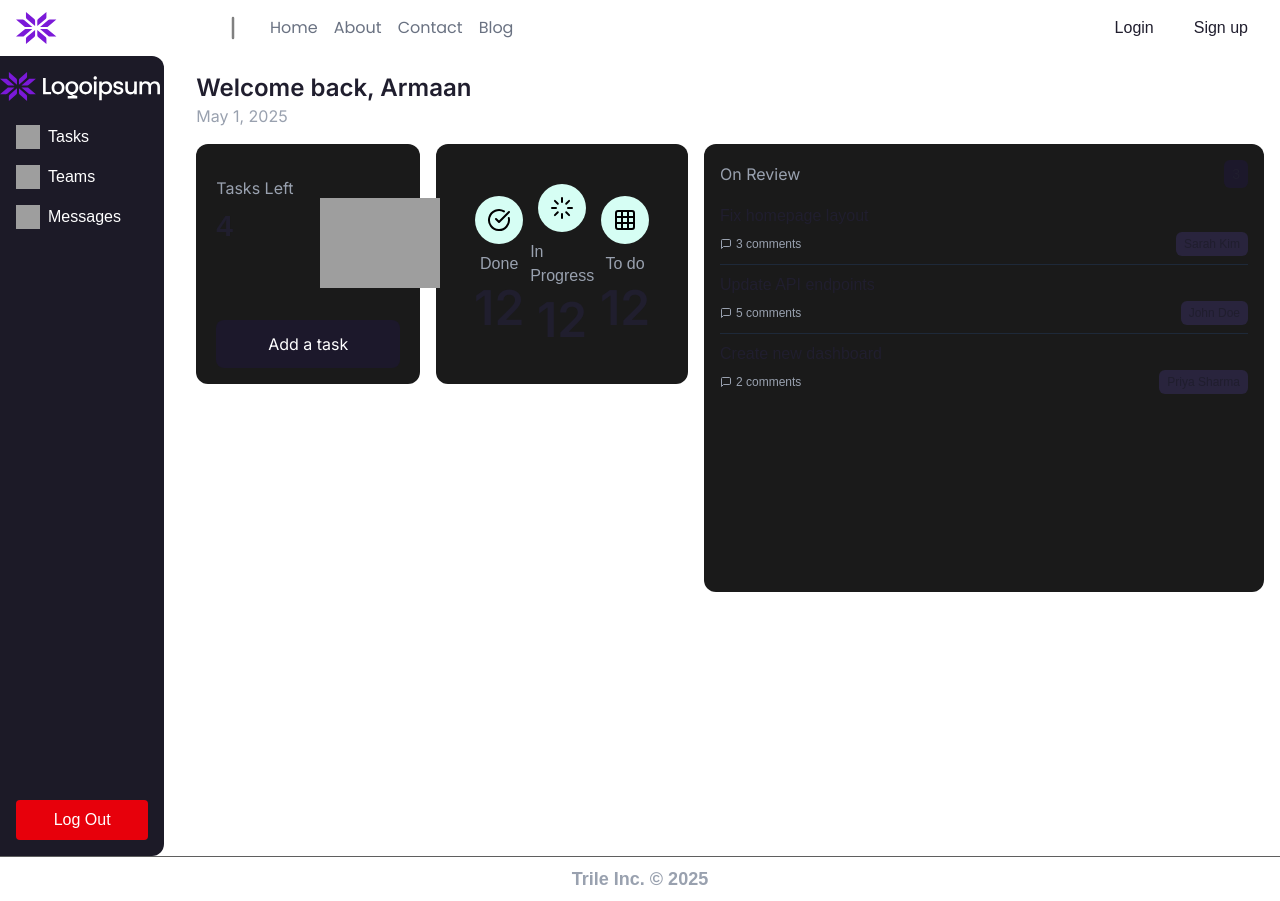
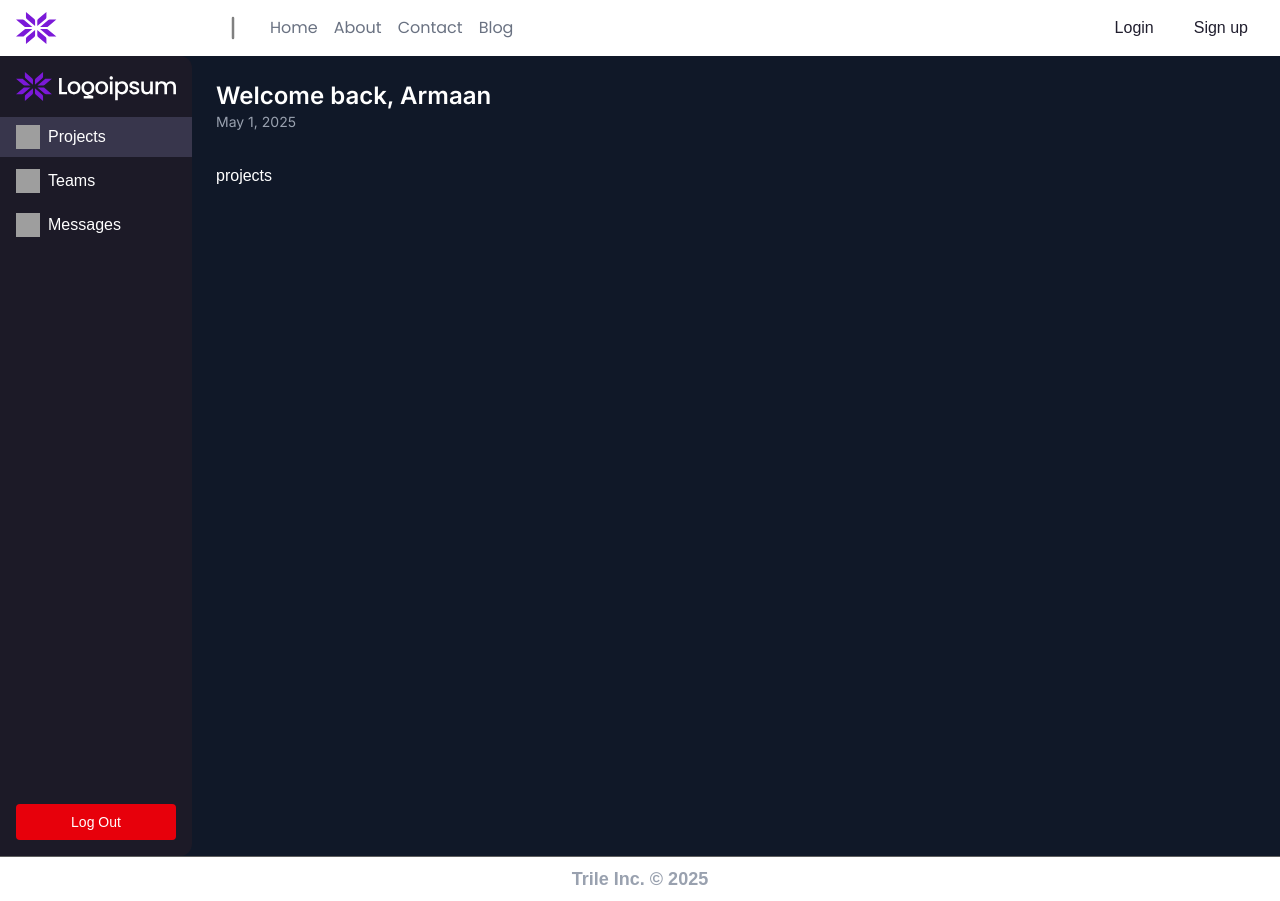
Before and after one commit to 0Armaan025/trile, a Next.js app: page /dashboard in a window 1280 px wide. Built offline with nearby package versions, Linux system fonts and the light colour scheme; grey boxes are pictures that could not be loaded.

Commit message:
something

```diff
--- a/src/app/(dashboard)/dashboard/left-side-bar.tsx
+++ b/src/app/(dashboard)/dashboard/left-side-bar.tsx
@@ -1,19 +1,17 @@
 import Image from "next/image";
 import localFont from 'next/font/local';
-
+import { useState } from "react";
 
 const gramatikaFont = localFont({ src: './gramatika.ttf' });
 
-
 interface SideBarItemProps {
-    logo: string;
-    title: string;
+    onChangeItem: (item: string) => void;
 }
 
 const SideBarItems = [
     {
         logo: "https://cdn-icons-png.flaticon.com/128/1632/1632670.png",
-        title: "Tasks"
+        title: "Projects"
     },
     {
         title: "Teams",
@@ -25,33 +23,59 @@ const SideBarItems = [
     },
 ];
 
-export const LeftSideBar = () => {
+export const LeftSideBar = ({ onChangeItem }: SideBarItemProps) => {
+    const [selectedItem, changeSelectedItem] = useState('Projects');
+
+    const handleItemChange = (item: string) => {
+        changeSelectedItem(item);
+        onChangeItem(item);
+    };
+
     return (
-        <div className="leftSideBar min-h-screen bg-[#1c1a27] w-48 rounded-r-xl flex flex-col">
-            <Image src="/logo.svg" alt="logo" height={160} width={160} className="mt-4" />
-            <SideBarItemsRender />
-            <div className="mt-auto mb-4 px-4">
-                <button className="w-full py-2 cursor-pointer bg-red-600 text-white rounded hover:bg-red-700 transition-all">
-                    Log Out
+        <div className="leftSideBar min-h-screen bg-[#1c1a27] w-16 md:w-48 rounded-r-xl flex flex-col transition-all duration-300">
+            <div className="flex justify-center md:justify-start">
+                <Image src="/logo.svg" alt="logo" height={160} width={160} className="mt-4 mx-auto md:mx-4" />
+            </div>
+            <SideBarItemsRender
+                selectedItem={selectedItem}
+                onChangeItemHere={handleItemChange}
+            />
+            <div className="mt-auto mb-4 px-2 md:px-4">
+                <button className="w-full py-2 bg-red-600 text-white rounded hover:bg-red-700 transition-all text-xs md:text-sm">
+                    <span className="hidden md:inline">Log Out</span>
+                    <span className="md:hidden">🚪</span>
                 </button>
             </div>
         </div>
     );
-}
+};
 
+const SideBarItemsRender = ({
+    selectedItem,
+    onChangeItemHere
+}: {
+    selectedItem: string;
+    onChangeItemHere: (item: string) => void;
+}) => {
+    return (
+        <div className="sidebar-item flex flex-col justify-between mt-4 space-y-1">
+            {SideBarItems.map((item, index) => {
+                const isSelected = selectedItem === item.title;
 
-const SideBarItemsRender = () => {
-    return (
-        <div className="sidebar-item flex flex-col justify-between mt-4">
-            {SideBarItems.map((item, index) => {
                 return (
-                    <div key={index} className="flex items-center space-x-2 px-4 py-2 hover:bg-[#38364c] cursor-pointer transition-all">
-                        <Image src={item.logo} alt={item.title} className="h-6 w-6" height={40} width={40} />
-                        <span className={`text-white ${gramatikaFont.className}`}>{item.title}</span>
+                    <div
+                        key={index}
+                        className={`flex items-center space-x-2 px-2 md:px-4 py-2 cursor-pointer transition-all
+                        ${isSelected ? "bg-[#38364c]" : "hover:bg-[#38364c]"}`}
+                        onClick={() => onChangeItemHere(item.title)}
+                    >
+                        <Image src={item.logo} alt={item.title} className="h-6 w-6" height={24} width={24} />
+                        <span className={`text-white hidden md:inline text-sm md:text-base ${gramatikaFont.className}`}>
+                            {item.title}
+                        </span>
                     </div>
                 );
             })}
-
         </div>
     );
-}
+};
--- a/src/app/(dashboard)/dashboard/page.tsx
+++ b/src/app/(dashboard)/dashboard/page.tsx
@@ -1,28 +1,50 @@
+"use client";
 import { Inter } from "next/font/google";
 import { LeftSideBar } from "./left-side-bar";
-import { TasksRow } from "./tasks-row";
+import { useState } from "react";
+
 
 const interFont = Inter({
     subsets: ["latin"],
 });
 
+
+
 const DashboardPage = () => {
+
+
+    const [selectedItem, setSelectedItem] = useState("Projects");
+
+    const onItemChange = (item: string) => {
+        setSelectedItem(item);
+    }
+
+
     return (
-        <div className="dashboardPage flex flex-col md:flex-row  min-h-screen">
-            <LeftSideBar />
-            <div className="content w-full px-4 md:ml-4 flex flex-col">
-                <div className="flex flex-row justify-between items-center">
+        <div className="flex flex-row md:flex-row min-h-screen bg-gray-900 text-white">
+            <LeftSideBar onChangeItem={onItemChange} />
+            <div className="w-full flex-1 p-3 md:p-6 overflow-hidden">
+                <div className="flex flex-col md:flex-row justify-between items-start md:items-center mb-4 md:mb-8">
                     <div className="flex flex-col justify-start items-start">
-                        <h4 className={`font-semibold text-2xl mt-4 ${interFont.className}`}>Welcome back, Armaan</h4>
-                        <h5 className={`text-gray-400 ${interFont.className}`}>May 1, 2025</h5>
+                        <h4 className={`font-semibold text-xl md:text-2xl ${interFont.className}`}>
+                            Welcome back, Armaan
+                        </h4>
+                        <h5 className={`text-gray-400 text-sm ${interFont.className}`}>
+                            May 1, 2025
+                        </h5>
                     </div>
+
                 </div>
-                <div className="flex flex-col w-full justify-center items-center">
-                    <TasksRow />
+                <div className="w-full">
+                    {selectedItem == "Projects" && (
+                        <>
+                            projects
+                        </>
+                    )}
                 </div>
             </div>
         </div>
     );
-}
+};
 
 export default DashboardPage;
--- a/src/app/(dashboard)/dashboard/tasks-row.tsx
+++ /dev/null
@@ -1,119 +0,0 @@
-import { Loader, CheckCircle, Grid, MessageSquare } from "lucide-react";
-import { Inter } from "next/font/google";
-import Image from "next/image";
-
-const interFont = Inter({
-    subsets: ["latin"],
-});
-
-export const TasksRow = () => {
-    return (
-        <div className="tasks-row flex flex-col md:flex-row justify-start mt-4 items-start w-full gap-4">
-            {/* Tasks Left */}
-            <TasksLeft />
-
-            {/* Tasks Report */}
-            <TasksReport />
-
-            {/* On Review Tasks */}
-            <OnReviewTasks />
-        </div>
-    );
-}
-
-const TasksLeft = () => {
-    return (
-        <div className="bg-[#1a1a1a] w-full md:w-56 h-60 px-1 py-4 flex flex-col justify-start items-start rounded-xl">
-            <h4 className={`ml-4 mt-4 ${interFont.className} text-gray-400`}>Tasks Left</h4>
-            <h2 className="ml-4 text-3xl mt-2 font-semibold">4</h2>
-            <div className="relative w-full h-16">
-                <Image src="https://cdn-icons-png.flaticon.com/256/6857/6857494.png" alt="tasks" height={120} width={120} className="absolute left-30 bottom-4 z-9" />
-            </div>
-            <div className="flex flex-row justify-center items-center mt-4 w-full">
-                <button className={`mx-4 bg-[#1c182b] cursor-pointer hover:bg-[#29243d] transition-all w-full h-12 rounded-lg text-white ${interFont.className}`}>
-                    Add a task
-                </button>
-            </div>
-        </div>
-    );
-}
-
-const taskData = [
-    {
-        label: "Done",
-        count: 12,
-        Icon: CheckCircle,
-    },
-    {
-        label: "In Progress",
-        count: 12,
-        Icon: Loader,
-    },
-    {
-        label: "To do",
-        count: 12,
-        Icon: Grid,
-    },
-];
-
-const TasksReport = () => {
-    return (
-        <div className="flex flex-wrap justify-between bg-[#1a1a1a] w-full md:flex-1 h-60 rounded-xl p-4 md:p-8">
-            {taskData.map(({ label, count, Icon }, idx) => (
-                <div key={idx} className="flex flex-col justify-center items-center flex-1 my-2">
-                    <div className="bg-[#d6fef4] w-12 h-12 p-2 rounded-full flex items-center justify-center mb-2">
-                        <Icon color="black" size={24} />
-                    </div>
-                    <h3 className="text-gray-400">{label}</h3>
-                    <h3 className={`mt-2 text-3xl md:text-5xl font-semibold ${interFont.className}`}>{count}</h3>
-                </div>
-            ))}
-        </div>
-    );
-};
-
-const reviewTasks = [
-    {
-        task: "Fix homepage layout",
-        comments: 3,
-        assignee: "Sarah Kim"
-    },
-    {
-        task: "Update API endpoints",
-        comments: 5,
-        assignee: "John Doe"
-    },
-    {
-        task: "Create new dashboard",
-        comments: 2,
-        assignee: "Priya Sharma"
-    }
-];
-
-const OnReviewTasks = () => {
-    return (
-        <div className="bg-[#1a1a1a] w-[35rem] md:w-[35rem] h-[28rem] overflow-y-scroll rounded-xl p-4 overflow-hidden flex flex-col">
-            <div className="flex justify-between items-center mb-2">
-                <h4 className={`${interFont.className} text-gray-400`}>On Review</h4>
-                <span className="bg-[#1c182b] px-2 py-1 rounded-md text-sm">{reviewTasks.length}</span>
-            </div>
-
-            <div className="flex-1 overflow-y-auto">
-                {reviewTasks.map((task, idx) => (
-                    <div key={idx} className="border-b border-gray-800 py-2 last:border-none">
-                        <h5 className="font-medium truncate">{task.task}</h5>
-                        <div className="flex justify-between mt-1">
-                            <div className="flex items-center text-gray-400 text-xs">
-                                <MessageSquare size={12} className="mr-1" />
-                                <span>{task.comments} comments</span>
-                            </div>
-                            <div className="bg-[#29243d] px-2 py-1 rounded-md text-xs">
-                                {task.assignee}
-                            </div>
-                        </div>
-                    </div>
-                ))}
-            </div>
-        </div>
-    );
-};
```
